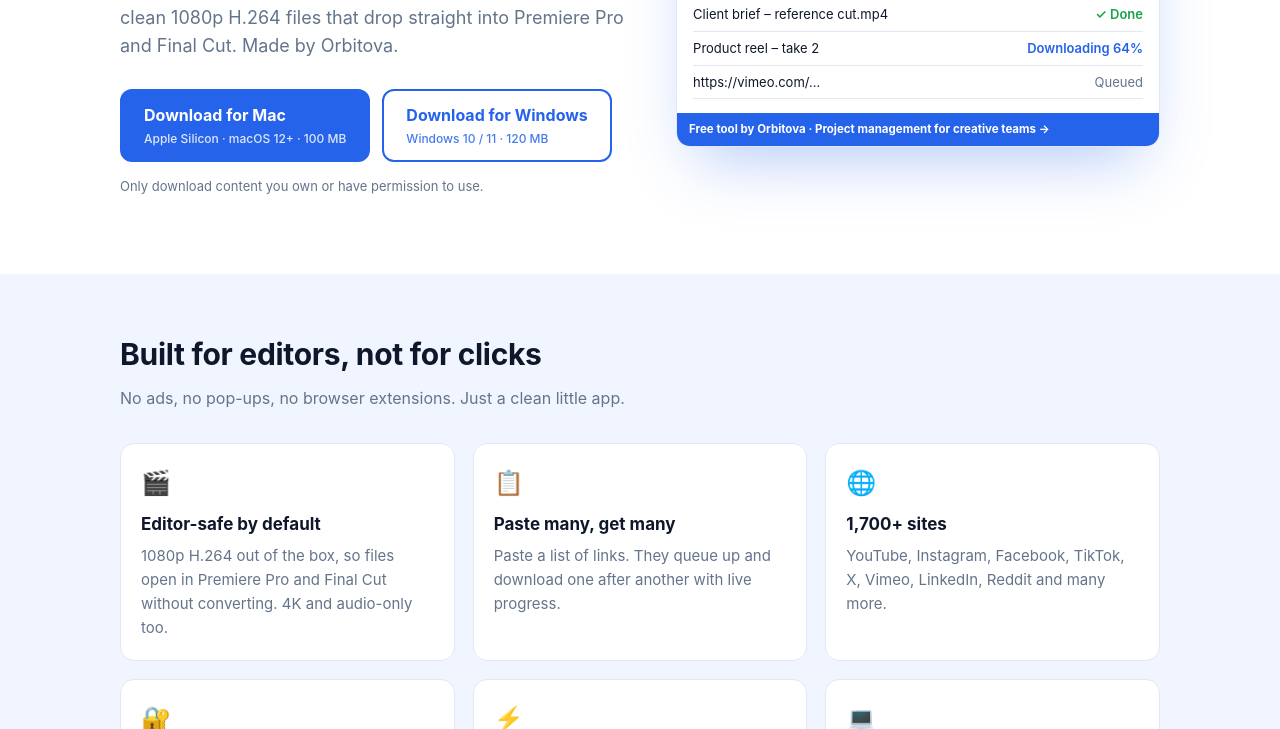
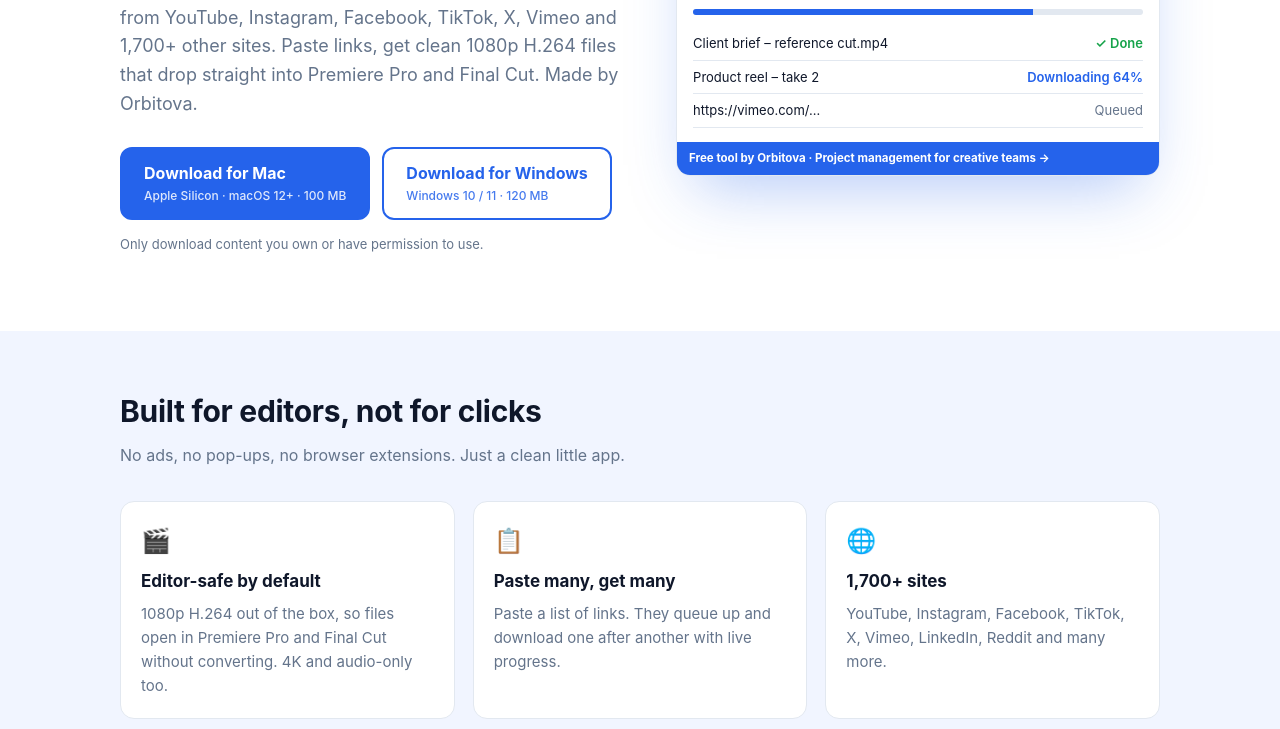
Before and after one commit to Branova/orbitova-tools, a plain HTML site: page index.html in a window 1280 px wide. Shown: the part 371-1100 px from the top of the page. Drawn offline with Linux system fonts and the light colour scheme.

Commit message:
New logo and intro text

```diff
--- a/index.html
+++ b/index.html
@@ -121,7 +121,7 @@
     <div>
       <span class="pill">Free · Mac &amp; Windows · No sign-up</span>
       <h1>Save footage in <span>editor-ready</span> quality, in one click.</h1>
-      <p class="lead">A free desktop app for video creators. Paste links, get clean 1080p H.264 files that drop straight into Premiere Pro and Final Cut. Made by Orbitova.</p>
+      <p class="lead">A free desktop app for video creators. Download videos from YouTube, Instagram, Facebook, TikTok, X, Vimeo and 1,700+ other sites. Paste links, get clean 1080p H.264 files that drop straight into Premiere Pro and Final Cut. Made by Orbitova.</p>
       <div class="buttons">
         <a class="btn primary" id="dl-mac" data-os="mac" href="https://github.com/Branova/orbitova-tools/releases/latest/download/Orbitova-Downloader-mac.zip">Download for Mac<small>Apple Silicon · macOS 12+ · 100 MB</small></a>
         <a class="btn secondary" id="dl-win" data-os="win" href="https://github.com/Branova/orbitova-tools/releases/latest/download/Orbitova-Downloader-windows.zip">Download for Windows<small>Windows 10 / 11 · 120 MB</small></a>
```
